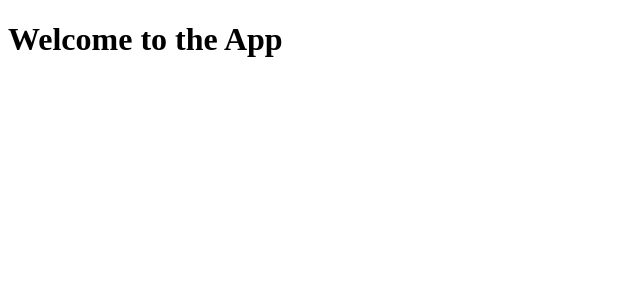
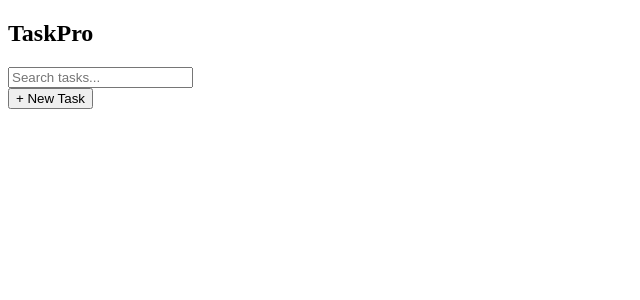
Before and after one commit to mustaphabllouch10/taskManager-Pro, a React (Vite) app: page / in a window 1280 px wide. Shown: the top 300 px of the page, without its empty margins (0-640 px from the left). Built offline with nearby package versions, Linux system fonts and the light colour scheme.

Commit message:
import: Header component in App

```diff
--- a/src/App.jsx
+++ b/src/App.jsx
@@ -1,9 +1,10 @@
-
+import React from "react";
+import Header from '../src/ilyas/Header'
 
 const App = () => {
   return (
     <div>
-      <h1>Welcome to the App</h1>
+      <Header />
     </div>
   );
 }
```
